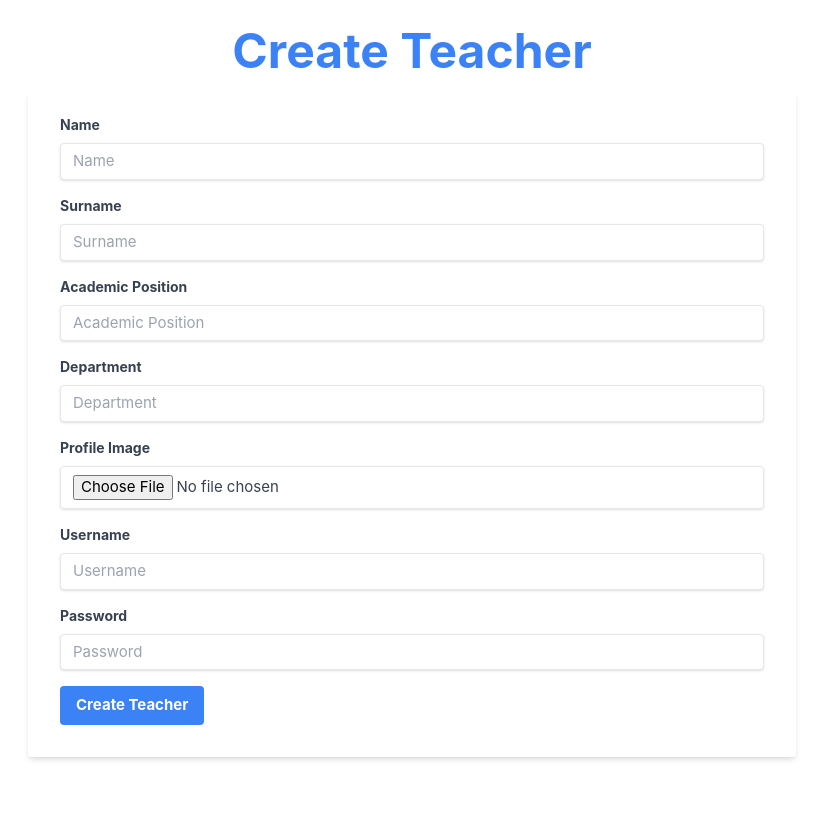
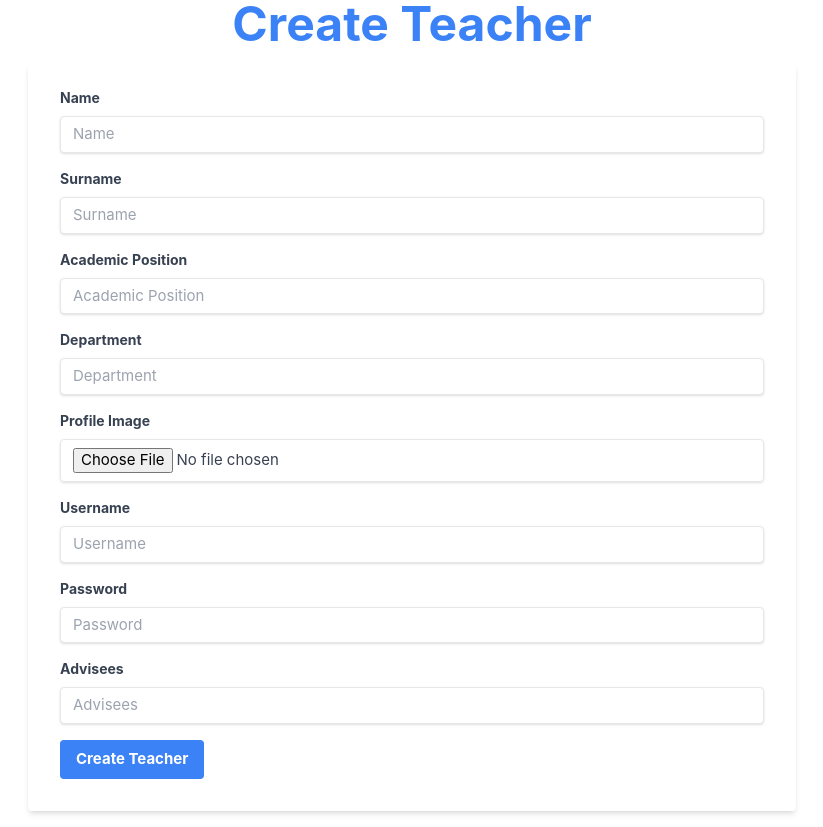
Before and after one commit to SE331-2023-project1/project-02-kwai3tua-frontend, a Vue app: page /CreateTeacher in a window 1280 px wide. Shown: the whole page, without its empty margins (228-1051 px from the left). Before the commit the page ends 800 px from the top, so only its background shows below. Built offline with nearby package versions, Linux system fonts and the light colour scheme.

Commit message:
Edit file name to AdCreateTeacherView

```diff
--- a/src/router/index.ts
+++ b/src/router/index.ts
@@ -5,7 +5,7 @@
 import StudentInfoView from '../views/StudentInfoView.vue'
 import StudentDashboardView from '../views/StudentDashboardView.vue'
 import AdDashboardView from '../views/AdDashboardView.vue'
-import CreateTeacherVew from '../views/CreateTeacherView.vue'
+import AdCreateTeacherVew from '../views/AdCreateTeacherView.vue'
 import AdOverallViewVue from '../views/AdOverallView.vue'
 
 const router = createRouter({
@@ -44,7 +44,7 @@
     {
       path: '/CreateTeacher',
       name: 'createteacher',
-      component: CreateTeacherVew
+      component: AdCreateTeacherVew
     },
     {
       path: '/student',
--- a/src/views/CreateTeacherView.vue
+++ b/src/views/AdCreateTeacherView.vue
@@ -66,6 +66,15 @@
                         class="shadow appearance-none border rounded w-full py-2 px-3 text-gray-700 leading-tight focus:outline-none focus:shadow-outline"
                         id="password" type="text" placeholder="Password" />
                 </div>
+                <div class="mb-4">
+                    <label class="block text-gray-700 text-sm font-bold mb-2" for="advisees">
+                        Advisees
+                    </label>
+                    <input
+                        class="shadow appearance-none border rounded w-full py-2 px-3 text-gray-700 leading-tight focus:outline-none focus:shadow-outline"
+                        id="advisees" type="text" placeholder="Advisees" />
+                </div>
+
                 <div class="flex items-center justify-between">
                     <RouterLink to="/Addashboard"
                         class="bg-blue-500 hover:bg-blue-700 text-white font-bold py-2 px-4 rounded focus:outline-none focus:shadow-outline">
```
